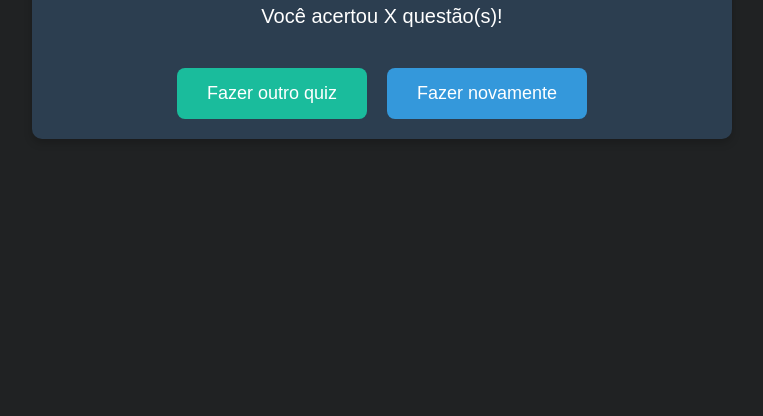
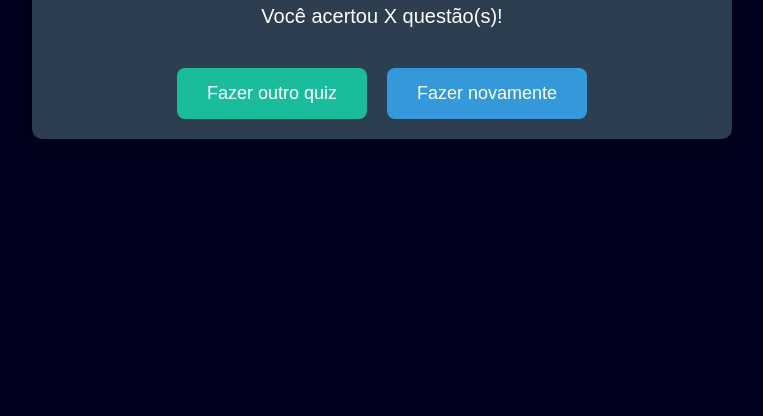
Before and after one commit to Brandassi/ecosystem, a plain HTML site: page Quiz-tec/resultado.html in a window 1280 px wide. Shown: the part 384-800 px from the top of the page, without its empty margins (258-1021 px from the left). Drawn offline with Linux system fonts and the light colour scheme.

Commit message:
Atualizar o resultado.css

```diff
--- a/Quiz-tec/resultado.css
+++ b/Quiz-tec/resultado.css
@@ -8,7 +8,7 @@
 body {
     margin: 0;
     padding: 0;
-    background-color: #202223;
+    background-color: #00011C;
     display: flex;
     justify-content: center;
     align-items: center;
```
